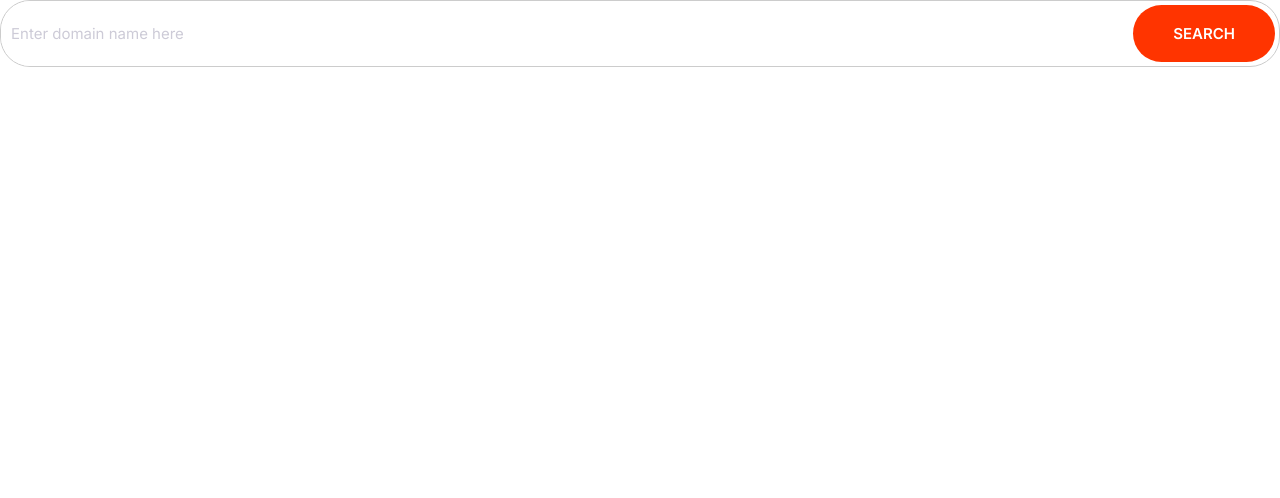
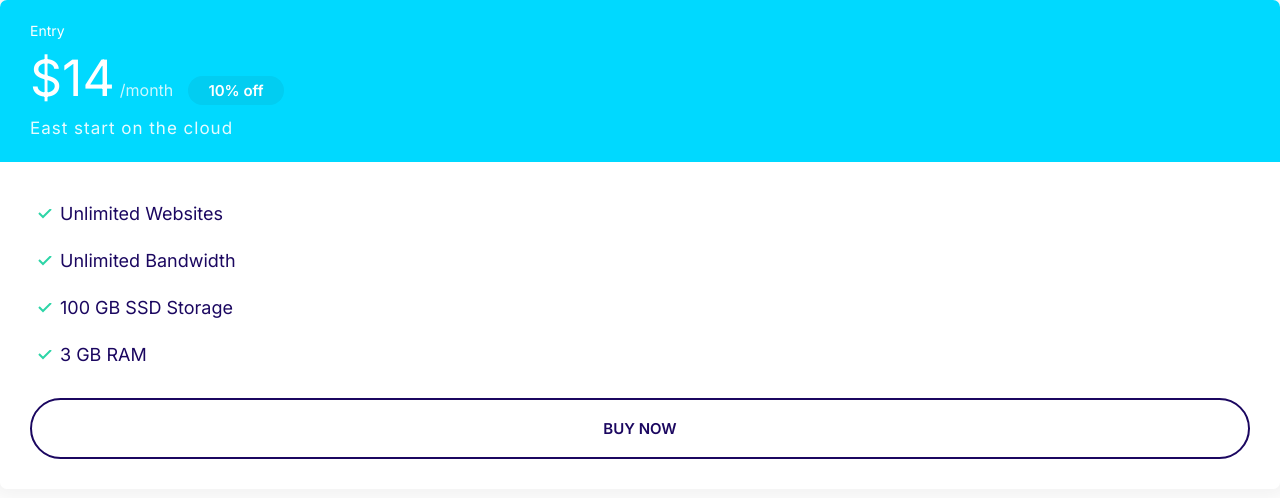
Before and after one commit to mohamadpirsali/Mohify, a plain HTML site: page index.html in a window 1280 px wide. Drawn offline with Linux system fonts and the light colour scheme.

Commit message:
build the card & plan components

```diff
--- a/css/styles.css
+++ b/css/styles.css
@@ -109,6 +109,7 @@ text-decoration: none;
 
 .badge--small{
     font-size: 1.6rem;
+    padding: 0.5rem 1.5rem;
 }
 
 @media screen and (min-width : 1024px) {
@@ -261,3 +262,72 @@ text-decoration: none;
             font-size : 1.5rem;
         }
 }
+
+/* Cards */
+.card{
+    border-radius: 7px;
+    box-shadow: 0 0 20px 10px #f3f3f3;
+    overflow: hidden;
+}
+
+.card__header, .card__body{
+    padding: 2rem 3rem;
+}
+
+.card--primary .card__header {
+    background: var(--color-primary);
+    color: #fff;
+}
+.card--secondary .badge--secondary{
+    background: #02cdf1;
+}
+
+.card--secondary .card__header {
+    background: var(--color-secondary);
+    color: #fff;
+}
+
+/* Plans */
+.plan__name{
+    color: #fff;
+    margin : 0;
+    font-size: 2.4rem;
+    font-weight: 500;
+}
+.plan__price{
+    font-size: 6rem;
+}
+.plan__billing-cycle{
+    margin-right: 1rem;
+    font-size: 2.4rem;
+    font-weight: 300;
+    opacity: .8;
+}
+.plan__description{
+    font-size: 2rem;
+    font-weight: 300;
+    letter-spacing: 1px;
+    opacity: .9;
+    display: block;
+}
+
+.plan .list__item {
+    margin-bottom: 2rem ;
+}
+
+@media screen and (min-width : 1024px) {
+    .plan__name {
+        font-size: 1.4rem;
+    }
+
+    .plan__price{
+        font-size: 5rem;
+    }
+
+    .plan__billing-cycle{
+        font-size: 1.6rem;
+    }
+    .plan__description {
+        font-size: 1.7rem;
+    }
+}
--- a/index.html
+++ b/index.html
@@ -14,9 +14,27 @@
     <link rel="stylesheet" href="css/styles.css" />
   </head>
   <body>
-    <div class="input-group">
-      <input type="text" class="input" placeholder="Enter domain name here" />
-      <button class="btn btn--accent">search</button>
+    <div class="plan">
+        <div class="card card--secondary">
+        <header class="card__header">
+          <h3 class="plan__name">Entry</h3>
+          <span class="plan__price">$14</span>
+          <span class="plan__billing-cycle">/month</span>
+          <span class="badge badge--secondary badge--samll">10% off</span>
+          <span class="plan__description">East start on the cloud</span>
+        </header>
+        <div class="card__body">
+          <p>
+            <ul class="list list--tick">
+              <li class="list__item">Unlimited Websites</li>
+              <li class="list__item">Unlimited Bandwidth</li>
+              <li class="list__item">100 GB SSD Storage</li>
+              <li class="list__item">3 GB RAM</li>
+            </ul>
+          </p>
+          <button class="btn btn--outline btn--block">BUY now</button>
+        </div>
+      </div>
     </div>
   </body>
 </html>
```
Also changed, not shown: components/cards.html (added, +6 -0 lines), components/plans.html (added, +22 -0 lines), icons/tick.svg (added).
